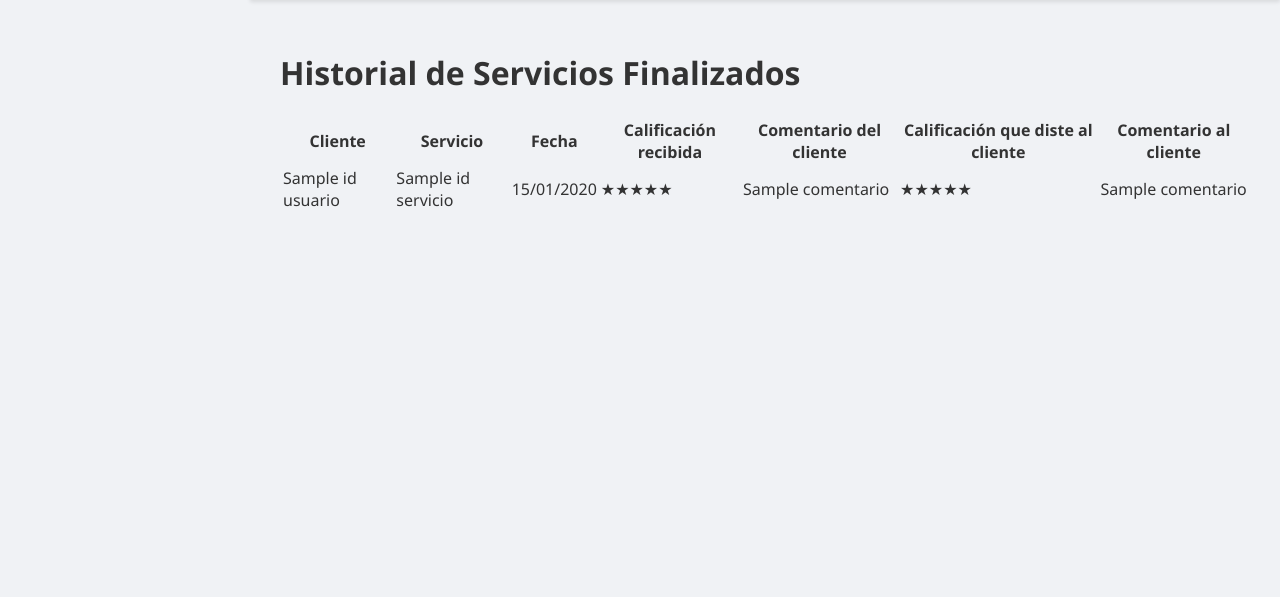
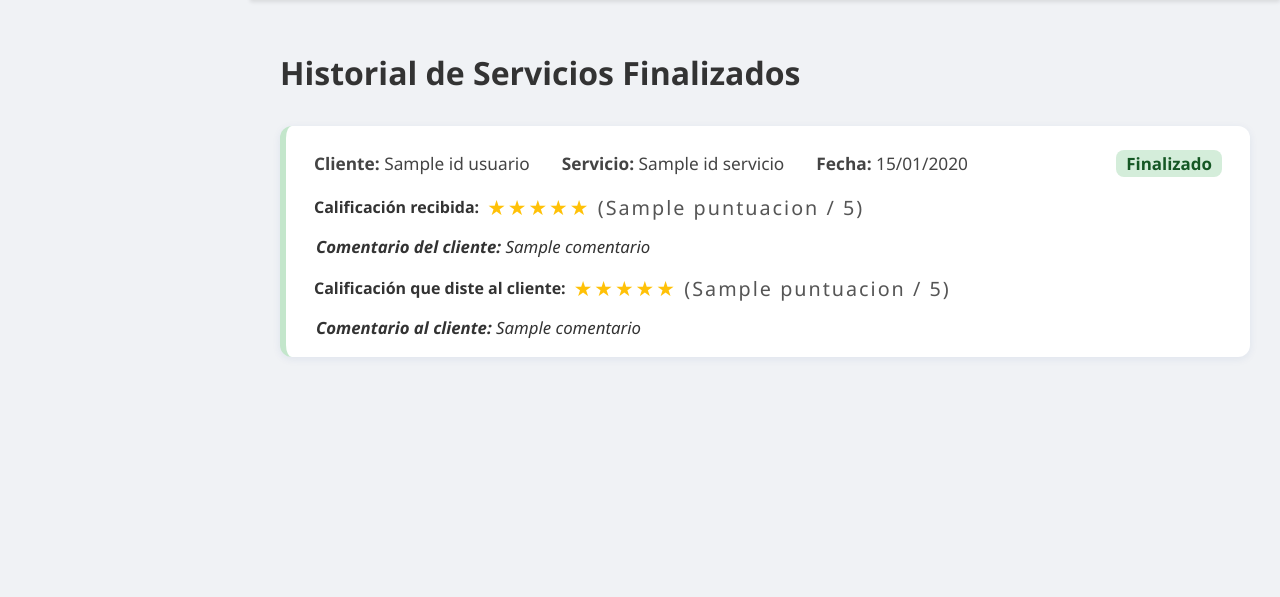
Before and after one commit to JohanaDoit/proyecto_sena, a Django app: template doit_app/templates/experto/historial_experto.html in a window 1280 px wide. Shown: the part 70-667 px from the top of the page. Run offline with Django 5.2, Linux system fonts and the light colour scheme; the template is opened without the code that fills it: most values are stand-ins (such as "Sample title", 1, 10 or a date in 2020); some libraries are stand-ins or nearby versions.

Commit message:
cambio estilos vista historial de servicios

```diff
--- a/doit_app/templates/experto/historial_experto.html
+++ b/doit_app/templates/experto/historial_experto.html
@@ -2,56 +2,60 @@
 {% load static %}
 {% block content %}
 <h1>Historial de Servicios Finalizados</h1>
-<table class="table table-striped">
-    <thead>
-        <tr>
-            <th>Cliente</th>
-            <th>Servicio</th>
-            <th>Fecha</th>
-            <th>Calificación recibida</th>
-            <th>Comentario del cliente</th>
-            <th>Calificación que diste al cliente</th>
-            <th>Comentario al cliente</th>
-        </tr>
-    </thead>
-    <tbody>
+<div class="reservas-lista">
   {% for item in historial %}
-        <tr>
-            <td>{{ item.reserva.idUsuario.get_full_name|default:item.reserva.idUsuario.username }}</td>
-            <td>{{ item.reserva.idServicios.NombreServicio }}</td>
-            <td>{{ item.reserva.Fecha|date:"d/m/Y" }}</td>
-            <td>
+    <div class="reserva-card finalizada">
+      <div class="reserva-header">
+        <div class="reserva-info">
+          <span><strong>Cliente:</strong> {{ item.reserva.idUsuario.get_full_name|default:item.reserva.idUsuario.username }}</span>
+          <span><strong>Servicio:</strong> {{ item.reserva.idServicios.NombreServicio }}</span>
+          <span><strong>Fecha:</strong> {{ item.reserva.Fecha|date:"d/m/Y" }}</span>
+        </div>
+        <span class="reserva-estado finalizada">Finalizado</span>
+      </div>
+      <div class="reserva-calificacion">
+        <span><strong>Calificación recibida:</strong></span>
+        <span class="estrellas">
           {% if item.calif_cliente %}
-                    {% for i in "12345"|slice:":item.calif_cliente.puntuacion" %}<span class="star">★</span>{% endfor %}
-                    {% for i in "12345"|slice:item.calif_cliente.puntuacion|stringformat:"d" %}<span class="star">☆</span>{% endfor %}
+            {% for i in "12345"|slice:":item.calif_cliente.puntuacion" %}★{% endfor %}
+            {% for i in "12345"|slice:item.calif_cliente.puntuacion|stringformat:"d" %}☆{% endfor %}
+            <span style="color:#555; font-size:0.95em;">({{ item.calif_cliente.puntuacion }} / 5)</span>
           {% else %}
             Sin calificar
           {% endif %}
-            </td>
-            <td>
+        </span>
+      </div>
+      <div class="reserva-comentario">
+        <strong>Comentario del cliente:</strong>
         {% if item.calif_cliente and item.calif_cliente.comentario %}
           {{ item.calif_cliente.comentario }}
         {% else %}
           ---
         {% endif %}
-            </td>
-            <td>
+      </div>
+      <div class="reserva-calificacion">
+        <span><strong>Calificación que diste al cliente:</strong></span>
+        <span class="estrellas">
           {% if item.calif_experto %}
-                    {% for i in "12345"|slice:":item.calif_experto.puntuacion" %}<span class="star">★</span>{% endfor %}
-                    {% for i in "12345"|slice:item.calif_experto.puntuacion|stringformat:"d" %}<span class="star">☆</span>{% endfor %}
+            {% for i in "12345"|slice:":item.calif_experto.puntuacion" %}★{% endfor %}
+            {% for i in "12345"|slice:item.calif_experto.puntuacion|stringformat:"d" %}☆{% endfor %}
+            <span style="color:#555; font-size:0.95em;">({{ item.calif_experto.puntuacion }} / 5)</span>
           {% else %}
             Sin calificar
           {% endif %}
-            </td>
-            <td>
+        </span>
+      </div>
+      <div class="reserva-comentario">
+        <strong>Comentario al cliente:</strong>
         {% if item.calif_experto and item.calif_experto.comentario %}
           {{ item.calif_experto.comentario }}
         {% else %}
           ---
         {% endif %}
-            </td>
-        </tr>
+      </div>
+    </div>
+  {% empty %}
+    <p>No tienes servicios finalizados.</p>
   {% endfor %}
-    </tbody>
-</table>
+</div>
 {% endblock %}
```
Also changed, not shown: db.sqlite3. Lines whose indentation alone changed are shown as unchanged.
